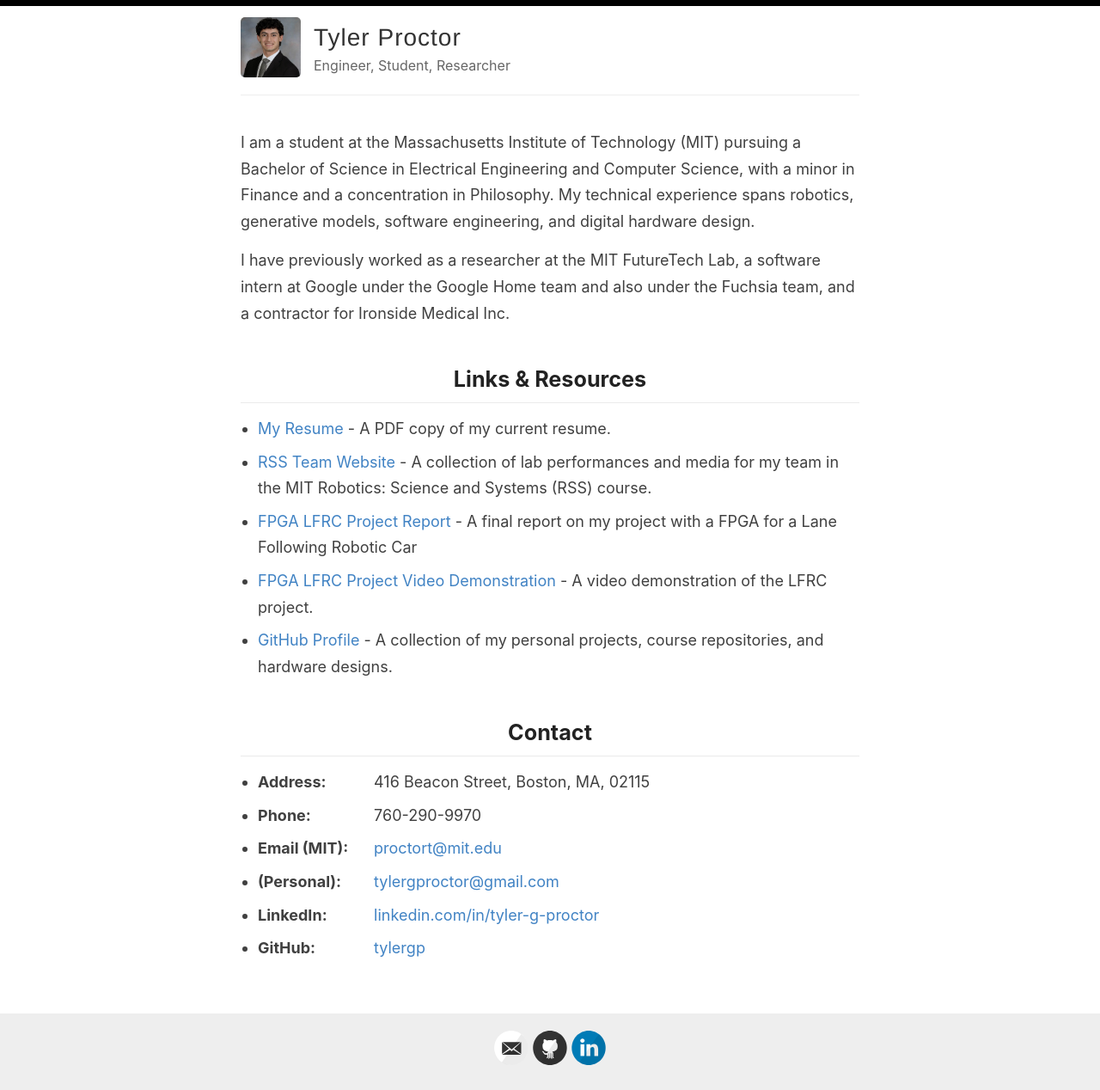
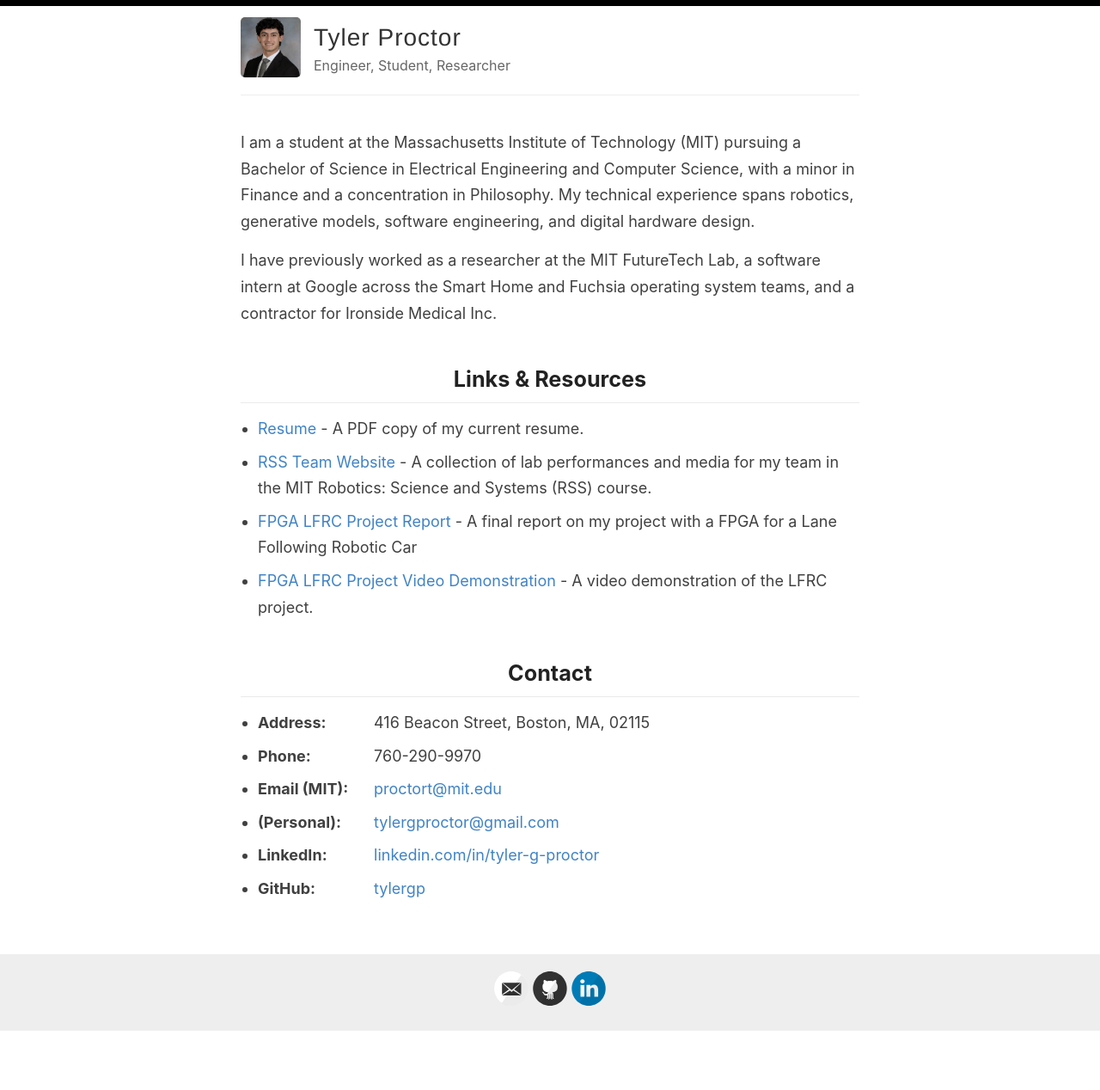
Before and after one commit to tylergp/tylergp.github.io, a Jekyll site: the page built from index.html, in a window 1280 px wide. Shown: the whole page at 86% size. Built offline with Jekyll 4.4.1, drawn with Linux system fonts in a browser that asks for light colours; the list of posts is cut into pages by our own code; after the commit the page ends 1199 px from its top, so only the background shows below that.

Commit message:
Changing wording

```diff
--- a/index.html
+++ b/index.html
@@ -33,18 +33,17 @@
 <div class="custom-section" id="about">
   <p>I am a student at the Massachusetts Institute of Technology (MIT) pursuing a Bachelor of Science in Electrical Engineering and Computer Science, with a minor in Finance and a concentration in Philosophy. My technical experience spans robotics, generative models, software engineering, and digital hardware design.</p>
 
-  <p>I have previously worked as a researcher at the MIT FutureTech Lab, a software intern at Google under the Google Home team and also under the Fuchsia team, and a contractor for Ironside Medical Inc.</p>
+  <p>I have previously worked as a researcher at the MIT FutureTech Lab, a software intern at Google across the Smart Home and Fuchsia operating system teams, and a contractor for Ironside Medical Inc.</p>
 </div>
 
 <div class="custom-section" id="links">
   <h2>Links & Resources</h2>
   <ul>
     <!-- Template for attaching a link and text -->
-    <li><a href="./assets/resume.pdf" target="_blank">My Resume</a> - A PDF copy of my current resume.</li>
+    <li><a href="./assets/resume.pdf" target="_blank">Resume</a> - A PDF copy of my current resume.</li>
     <li><a href="https://rss2026-11.github.io/website/" target="_blank">RSS Team Website</a> - A collection of lab performances and media for my team in the MIT Robotics: Science and Systems (RSS) course.</li>
     <li><a href="./assets/LFRC Final Report.pdf" target="_blank">FPGA LFRC Project Report</a> - A final report on my project with a FPGA for a Lane Following Robotic Car</li>
     <li><a href="https://drive.google.com/file/d/1WWH_rluNVyg3rHCjeJFENhk9sVYlcQZZ/view?usp=sharing" target="_blank">FPGA LFRC Project Video Demonstration</a> - A video demonstration of the LFRC project.</li>
-    <li><a href="https://github.com/tylergp" target="_blank">GitHub Profile</a> - A collection of my personal projects, course repositories, and hardware designs.</li>
   </ul>
 </div>
 
```
